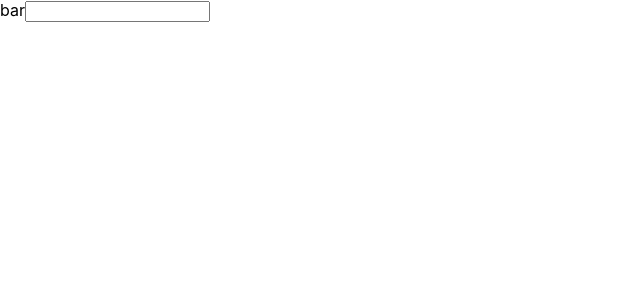
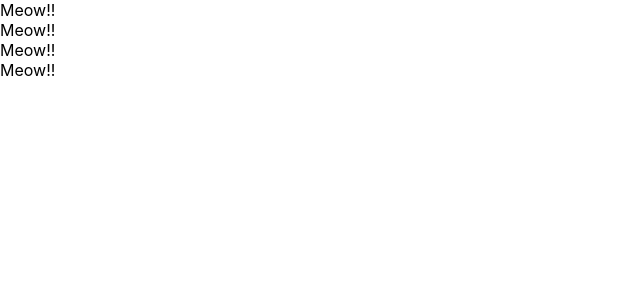
Before and after one commit to massa423/udemy-react-redux-crud-application, a React (Create React App) app: page / in a window 1280 px wide. Shown: the top 300 px of the page, without its empty margins (0-640 px from the left). Built offline with nearby package versions, Linux system fonts and the light colour scheme.

Commit message:
create class component and functional component

```diff
--- a/src/App.js
+++ b/src/App.js
@@ -1,12 +1,27 @@
 import React from 'react';
 
-function App() {
+// function App() {
+//   return (
+//     <>
+//       <label htmlFor="bar">bar</label>
+//       <input type="text" onChange={() => {console.log("I'm changed.")}}></input>
+//     </>
+//   );
+// }
+
+const App = () => {
   return (
     <>
-      <label htmlFor="bar">bar</label>
-      <input type="text" onChange={() => {console.log("I'm changed.")}}></input>
+      <Cat />
+      <Cat />
+      <Cat />
+      <Cat />
     </>
-  );
+  )
+}
+
+const Cat = () => {
+  return <div>Meow!!</div>
 }
 
 export default App;
```
